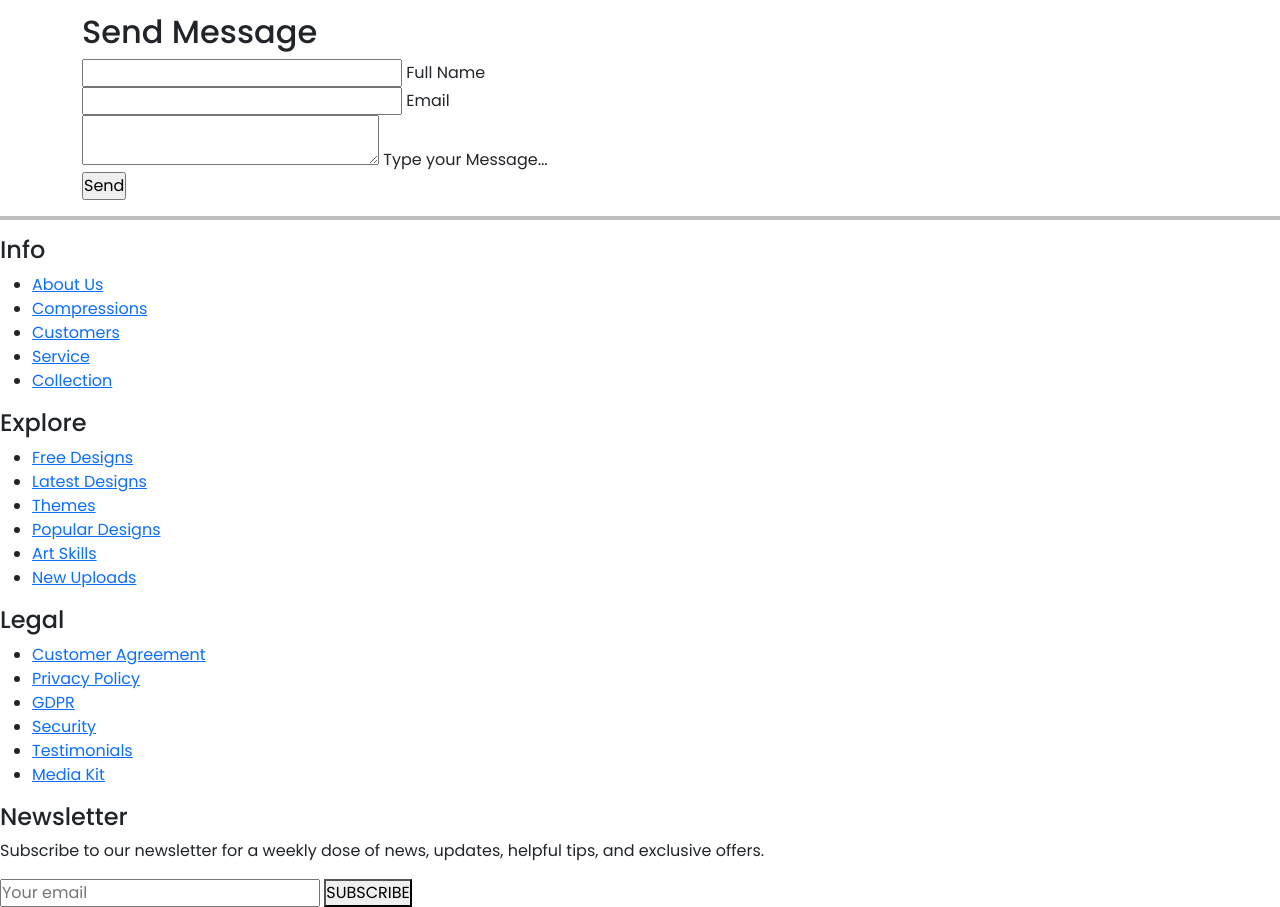
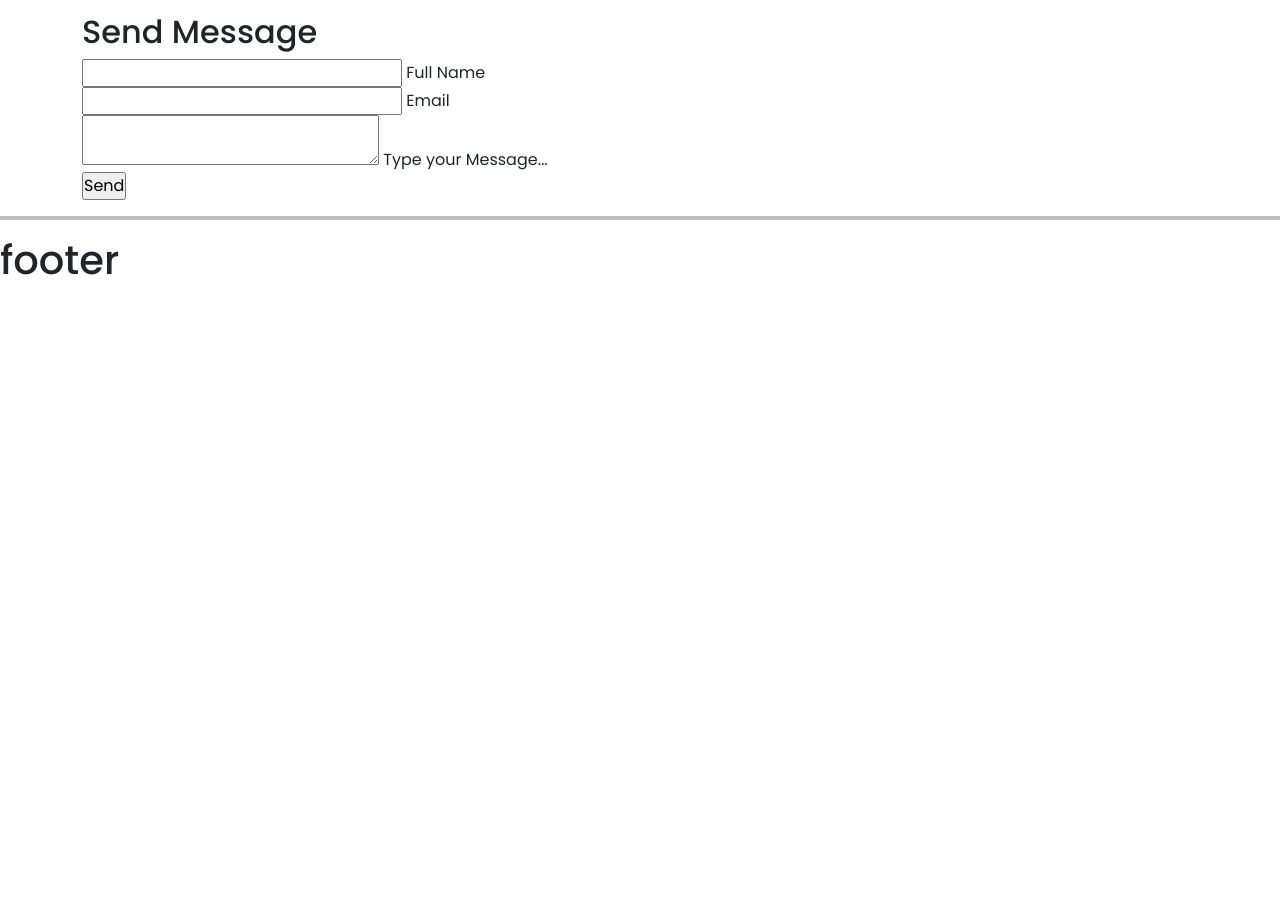
Before and after one commit to vamsikrishna5346/hospital-website, a plain HTML site: page index.html in a window 1280 px wide. Shown: the part 4566-5473 px from the top of the page. After the commit the page ends 4858 px from the top, so only its background shows below. Drawn offline with nearby package versions, Linux system fonts and the light colour scheme.

Commit message:
Update index.html

```diff
--- a/index.html
+++ b/index.html
@@ -394,63 +394,13 @@
     </div>
   </section>
   <hr style= "border:2px solid black">
-    <section class="footer">
-      <div class="footer-row">
-        <div class="footer-col">
-          <h4>Info</h4>
-          <ul class="links">
-            <li><a href="#">About Us</a></li>
-            <li><a href="#">Compressions</a></li>
-            <li><a href="#">Customers</a></li>
-            <li><a href="#">Service</a></li>
-            <li><a href="#">Collection</a></li>
-          </ul>
-        </div>
 
-        <div class="footer-col">
-          <h4>Explore</h4>
-          <ul class="links">
-            <li><a href="#">Free Designs</a></li>
-            <li><a href="#">Latest Designs</a></li>
-            <li><a href="#">Themes</a></li>
-            <li><a href="#">Popular Designs</a></li>
-            <li><a href="#">Art Skills</a></li>
-            <li><a href="#">New Uploads</a></li>
-          </ul>
-        </div>
+    <div class="footer">
+      <h1>footer</h1>
+    </div>
 
-        <div class="footer-col">
-          <h4>Legal</h4>
-          <ul class="links">
-            <li><a href="#">Customer Agreement</a></li>
-            <li><a href="#">Privacy Policy</a></li>
-            <li><a href="#">GDPR</a></li>
-            <li><a href="#">Security</a></li>
-            <li><a href="#">Testimonials</a></li>
-            <li><a href="#">Media Kit</a></li>
-          </ul>
-        </div>
 
-        <div class="footer-col">
-          <h4>Newsletter</h4>
-          <p>
-            Subscribe to our newsletter for a weekly dose
-            of news, updates, helpful tips, and
-            exclusive offers.
-          </p>
-          <form action="#">
-            <input type="text" placeholder="Your email" required>
-            <button type="submit">SUBSCRIBE</button>
-          </form>
-          <div class="icons">
-            <i class="fa-brands fa-facebook-f"></i>
-            <i class="fa-brands fa-twitter"></i>
-            <i class="fa-brands fa-linkedin"></i>
-            <i class="fa-brands fa-github"></i>
-          </div>
-        </div>
-      </div>
-    </section>
+
 
 
   <script src="script.js"></script>
```
